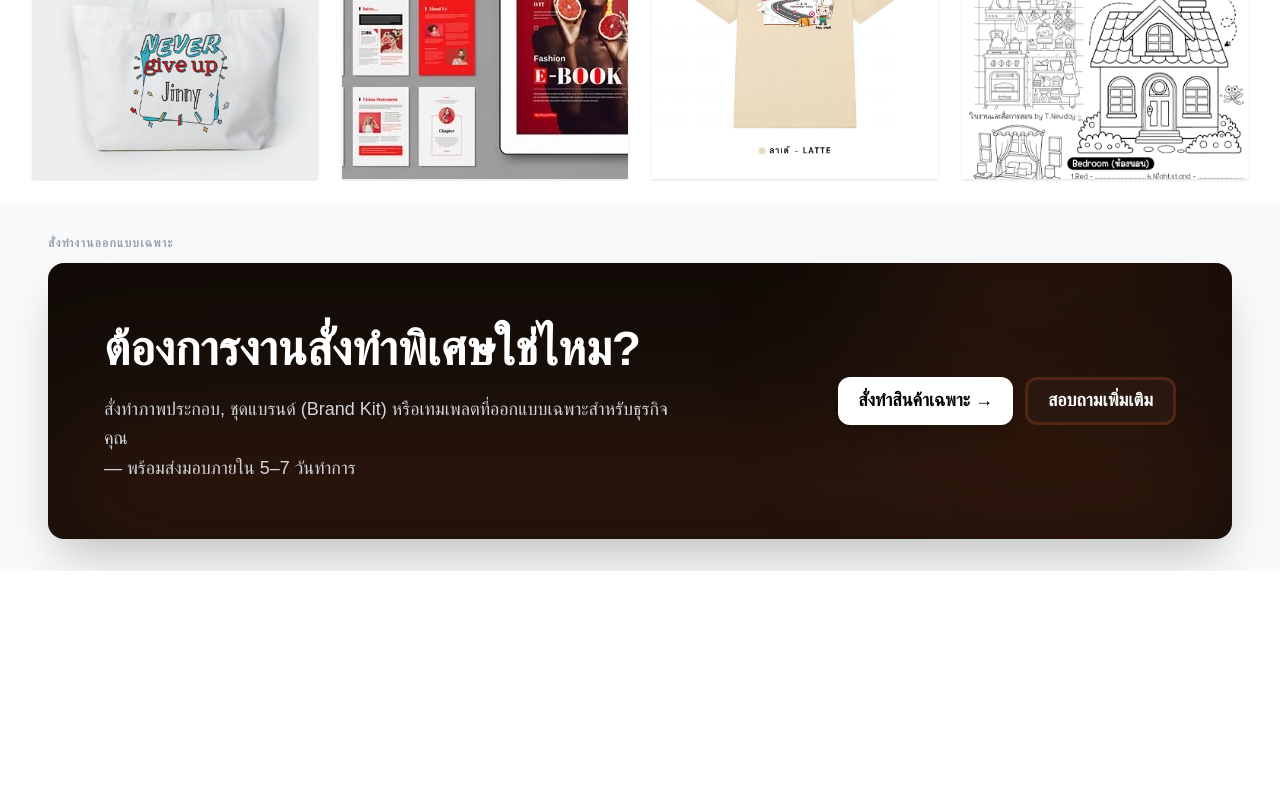
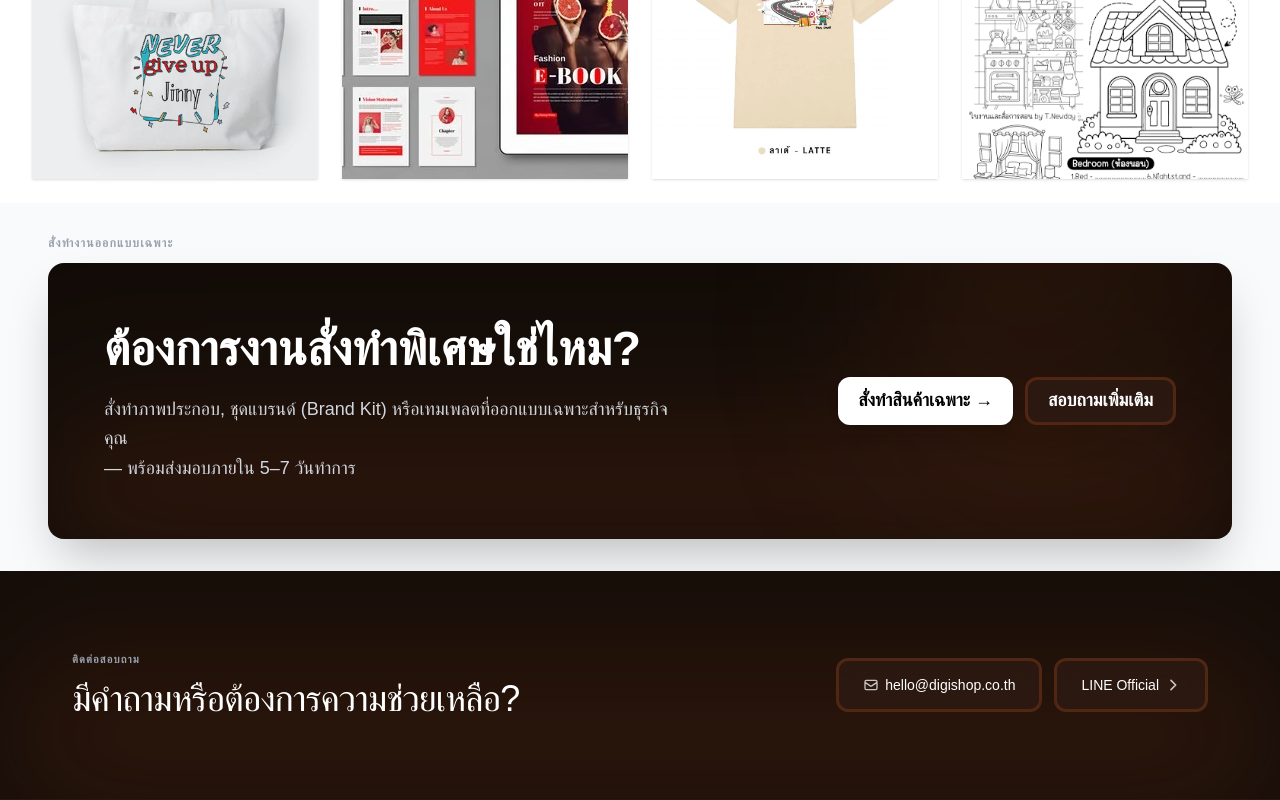
Before and after one commit to Chatchayapf/project-X9-sprint2, a React (Vite) app in the folder client/: page / in a window 1280 px wide. Shown: the part 885-1685 px from the top of the page. Before the commit the page ends 1456 px from the top, so only its background shows below. Built offline with nearby package versions, Linux system fonts and the light colour scheme.

Commit message:
feature(Contact): Build Contact component

```diff
--- /dev/null
+++ b/client/src/components/ContactSection.jsx
@@ -0,0 +1,61 @@
+const ContactSection = () => {
+    return (
+        <div
+            id="contact"
+            className="relative w-full overflow-hidden bg-[#120c08] py-16 md:py-20 px-6 border-b border-[#8a3c1b]/20"
+        >
+            <div className="absolute bottom-0 left-0 right-0 h-[280px] bg-gradient-to-t from-[#8a3c1b]/40 via-[#5c2711]/15 to-transparent blur-[70px] pointer-events-none" />
+
+            <div className="relative z-10 w-full px-4 md:px-8 lg:px-12 flex flex-col md:flex-row items-start md:items-center justify-between gap-8">
+                <div>
+                    <span className="text-[11px] font-semibold tracking-widest text-gray-400 uppercase block mb-3">
+                        ติดต่อสอบถาม
+                    </span>
+                    <h2 className="text-2xl md:text-3xl lg:text-4xl font-medium text-white tracking-tight">
+                        มีคำถามหรือต้องการความช่วยเหลือ?
+                    </h2>
+                </div>
+
+                <div className="flex flex-col sm:flex-row gap-3 w-full md:w-auto">
+                    <button className="btn btn-outline text-white border-[#8a3c1b]/40 bg-[#2d1b13]/80 hover:bg-[#3d251a] hover:border-[#8a3c1b]/60 backdrop-blur-md rounded-xl font-medium h-auto py-3.5 px-6">
+                        <svg
+                            xmlns="http://www.w3.org/2000/svg"
+                            className="h-4 w-4 opacity-75"
+                            fill="none"
+                            viewBox="0 0 24 24"
+                            stroke="currentColor"
+                        >
+                            <path
+                                strokeLinecap="round"
+                                strokeLinejoin="round"
+                                strokeWidth={2}
+                                d="M3 8l7.89 5.26a2 2 0 002.22 0L21 8M5 19h14a2 2 0 002-2V7a2 2 0 00-2-2H5a2 2 0 00-2 2v10a2 2 0 002 2z"
+                            />
+                        </svg>
+                        <span className="text-sm">hello@digishop.co.th</span>
+                    </button>
+
+                    <button className="btn btn-outline text-white border-[#8a3c1b]/40 bg-[#2d1b13]/80 hover:bg-[#3d251a] hover:border-[#8a3c1b]/60 backdrop-blur-md rounded-xl font-medium h-auto py-3.5 px-6">
+                        <span className="text-sm">LINE Official</span>
+                        <svg
+                            xmlns="http://www.w3.org/2000/svg"
+                            className="h-4 w-4 opacity-75"
+                            fill="none"
+                            viewBox="0 0 24 24"
+                            stroke="currentColor"
+                        >
+                            <path
+                                strokeLinecap="round"
+                                strokeLinejoin="round"
+                                strokeWidth={2.5}
+                                d="M9 5l7 7-7 7"
+                            />
+                        </svg>
+                    </button>
+                </div>
+            </div>
+        </div>
+    );
+};
+
+export default ContactSection;
--- a/client/src/pages/HomePage.jsx
+++ b/client/src/pages/HomePage.jsx
@@ -4,6 +4,7 @@ import { useCart } from "../context/CartContext/CartContext";
 import HeroBanner from "../components/HeroBanner";
 import ImageMarquee from "../components/ImageMarquee";
 import CustomOrderCTA from "../components/CostomerOrderCTA";
+import ContactSection from "../components/ContactSection";
 
 const HomePage = () => {
     const { handleAddToCart } = useCart();
@@ -38,6 +39,7 @@ const HomePage = () => {
             <HeroBanner onCategoryClick={handleCategoryClick}/>
             <ImageMarquee />
             <CustomOrderCTA />
+            <ContactSection />
         </div>
     );
 };
```
Also changed, not shown: client/src/components/CostomerOrderCTA.jsx (+15 -15 lines).
